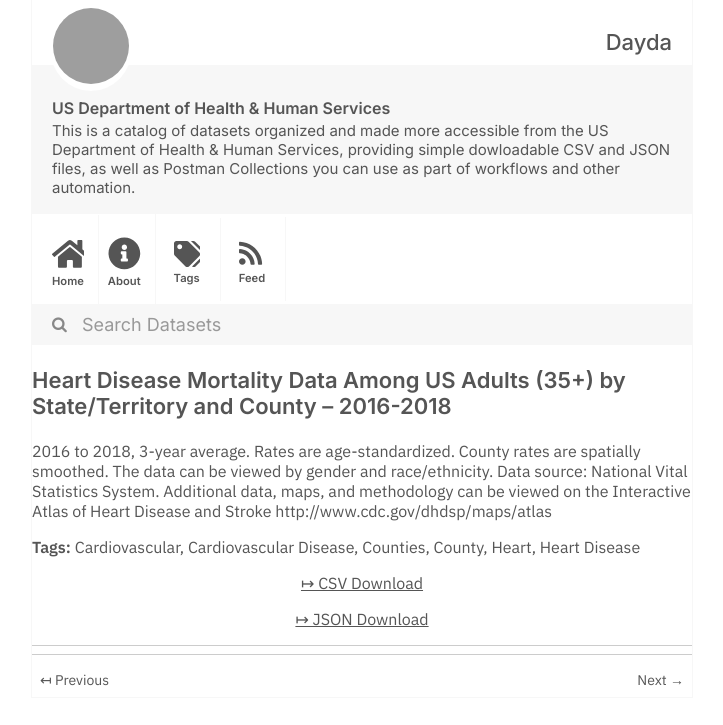
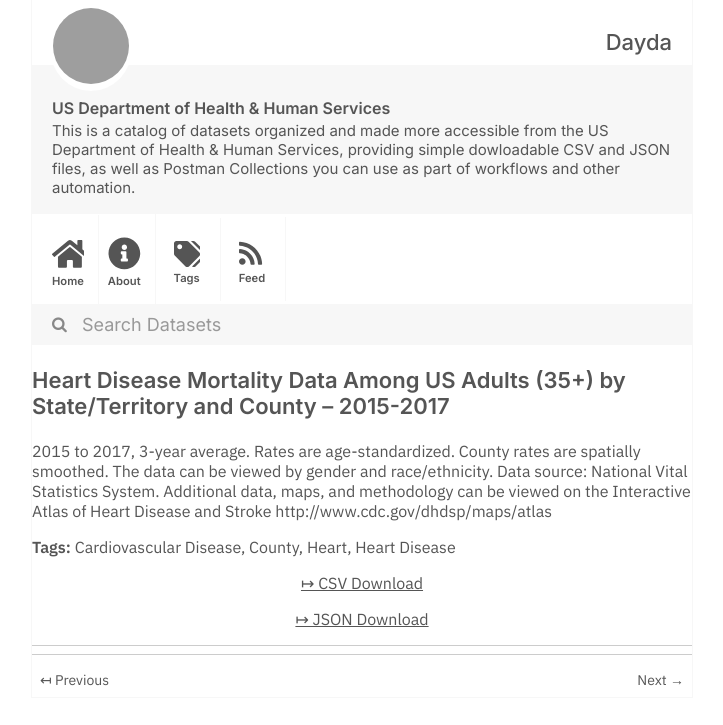
Before and after one commit to dayda-entities/us-department-of-health-and-human-services, a Jekyll site: the page built from _posts/2020-12-10-heart-disease-mortality-data-a.md, in a window 1280 px wide, cut to the strip 0-725 px from the top of the page. Shown: the whole strip, without its empty margins (278-1001 px from the left). Built offline with Jekyll 4.4.1, drawn with Linux system fonts in a browser that asks for light colours; grey boxes are pictures that could not be loaded.

Commit message:
Publish Data

```diff
--- a/_posts/2020-12-10-heart-disease-mortality-data-a.md
+++ b/_posts/2020-12-10-heart-disease-mortality-data-a.md
@@ -1,22 +1,20 @@
 ---
 title: >-
   Heart Disease Mortality Data Among US Adults (35+) by State/Territory and
-  County – 2016-2018
-created: '2020-12-10T22:17:53.932750'
-modified: '2021-04-21T22:39:42.628419'
+  County – 2015-2017
+created: '2020-12-10T22:17:56.659709'
+modified: '2021-04-25T14:52:53.702752'
 state: active
 type: dataset
 tags:
-  - Cardiovascular
   - Cardiovascular Disease
-  - Counties
   - County
   - Heart
   - Heart Disease
 groups: []
-csv_url: 'https://data.cdc.gov/api/views/6x7h-usvx/rows.csv?accessType=DOWNLOAD'
-json_url: 'https://data.cdc.gov/api/views/6x7h-usvx/rows.json?accessType=DOWNLOAD'
+csv_url: 'https://data.cdc.gov/api/views/mfvi-hkb9/rows.csv?accessType=DOWNLOAD'
+json_url: 'https://data.cdc.gov/api/views/mfvi-hkb9/rows.json?accessType=DOWNLOAD'
 layout: post
 
 ---
-2016 to 2018, 3-year average. Rates are age-standardized. County rates are spatially smoothed. The data can be viewed by gender and race/ethnicity. Data source: National Vital Statistics System. Additional data, maps, and methodology can be viewed on the Interactive Atlas of Heart Disease and Stroke http://www.cdc.gov/dhdsp/maps/atlas
+2015 to 2017, 3-year average. Rates are age-standardized. County rates are spatially smoothed. The data can be viewed by gender and race/ethnicity. Data source: National Vital Statistics System. Additional data, maps, and methodology can be viewed on the Interactive Atlas of Heart Disease and Stroke http://www.cdc.gov/dhdsp/maps/atlas
```
